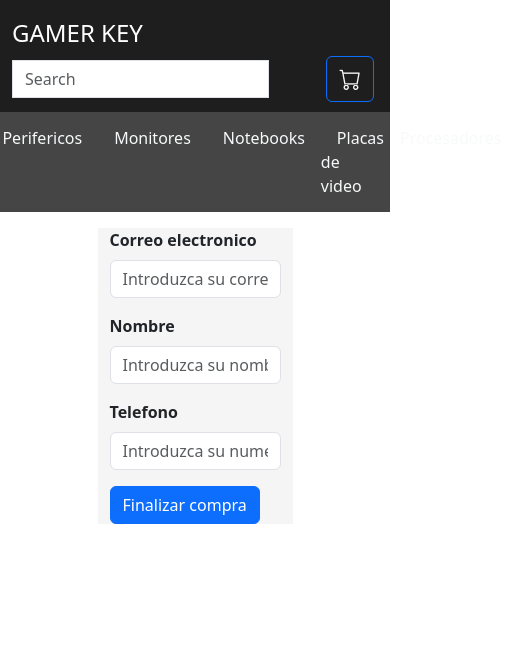
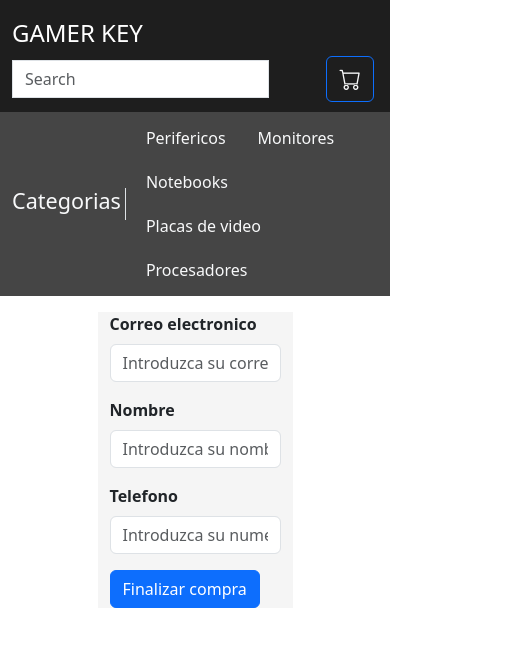
Before and after one commit to JuaniAliaga/Proyecto-react, a React (Vite) app in the folder vite-project/: page /checkout in a window 390 px wide. Shown: the top 646 px of the page, 517 px wide, since content can reach past the window. Built offline with nearby package versions, Linux system fonts and the light colour scheme.

Commit message:
responsive

```diff
--- a/vite-project/src/components/ItemListContainer/ItemList.jsx
+++ b/vite-project/src/components/ItemListContainer/ItemList.jsx
@@ -4,7 +4,7 @@ import "./ItemList.css"
 const ItemList = ({ item, loading }) => {
     if (loading) {
         return <div className="d-flex justify-content-center align-items-center gap-3 mt-4">
-            <div class="spinner-border" role="status"></div>
+            <div className="spinner-border" role="status"></div>
         </div>
     }
     if (item.length === 0) {
--- a/vite-project/src/components/NavBar/NavBar.jsx
+++ b/vite-project/src/components/NavBar/NavBar.jsx
@@ -16,7 +16,7 @@ const NavBar = () => {
         </nav>
         <div className="categorias container-fluid d-flex justify-content-center align-items-center">
             <h2 className="border-end text-light fs-4">Categorias</h2>
-            <ul className="list-group list-group-horizontal m-1">
+            <ul className="list-group list-group-horizontal m-1 flex-wrap">
                 <li className="list-group-item border-0 rounded-0"><NavLink to="/category/Perifericos" className="link-underline link-underline-opacity-0 text-light links">Perifericos</NavLink></li>
 
                 <li className="list-group-item border-0 rounded-0"><NavLink to="/category/Monitores" className="link-underline link-underline-opacity-0 text-light links">Monitores</NavLink></li>
--- a/vite-project/src/components/Order/Checkout.jsx
+++ b/vite-project/src/components/Order/Checkout.jsx
@@ -57,7 +57,7 @@ const Checkout = () => {
         <>
 
         {isLoading && <div className="d-flex justify-content-center align-items-center gap-3 mt-4">
-                            <div class="spinner-border" role="status"></div>
+                            <div className="spinner-border" role="status"></div>
                         </div>}
 
         {orderId && <div>
```
